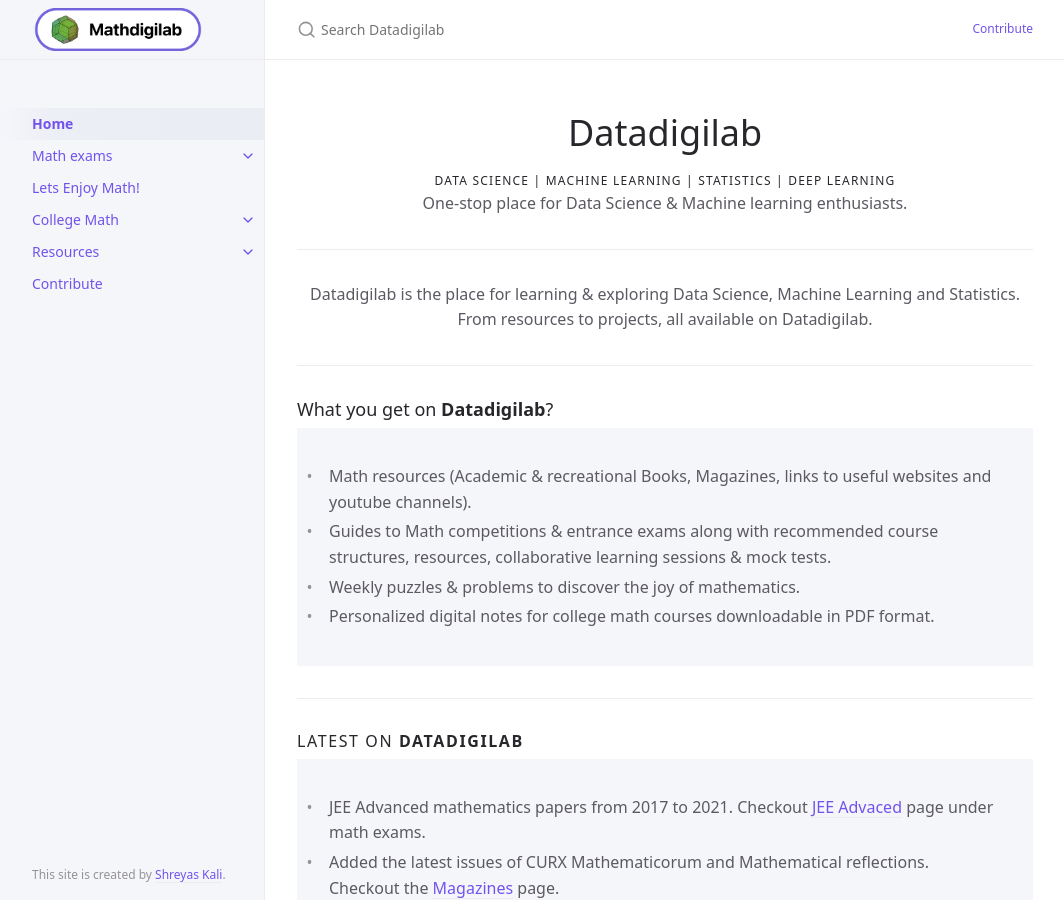
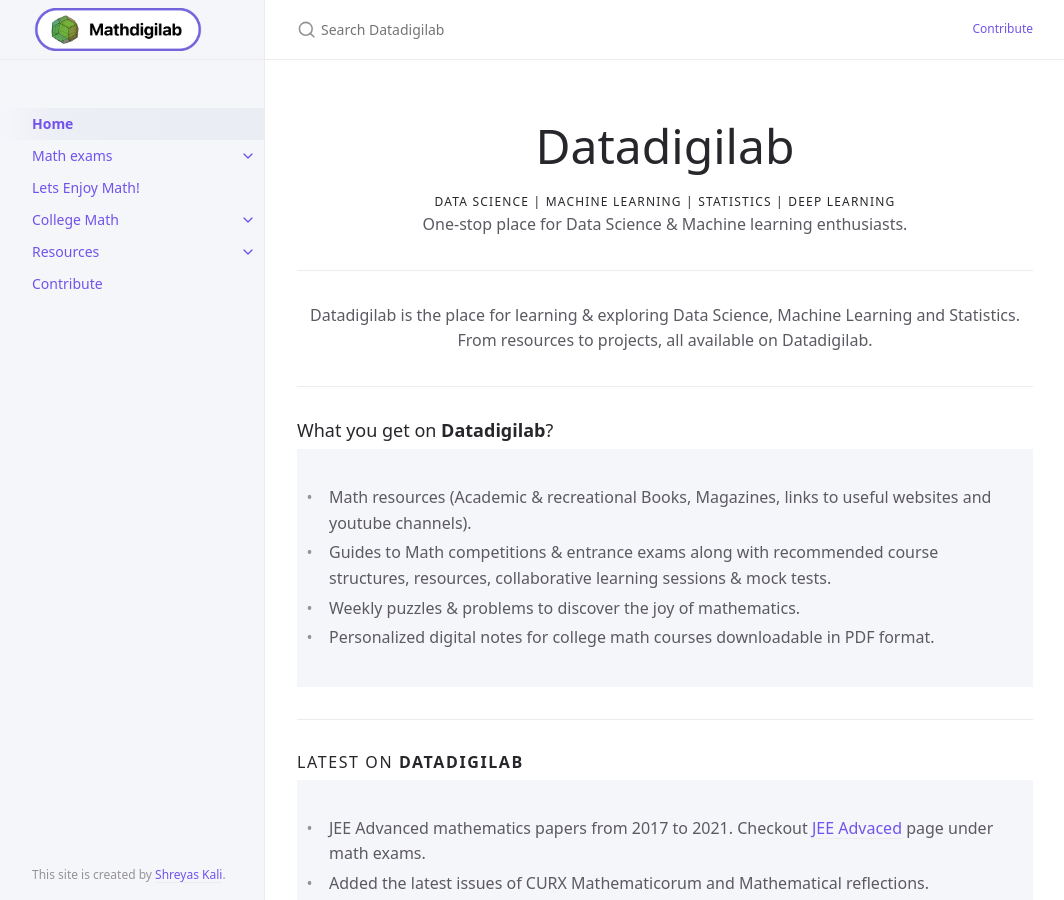
Before and after one commit to Datadigilab/datadigilab.github.io, a Jekyll site: the page built from index.md, in a window 1280 px wide and 900 px high. Shown: the whole window, without its empty margins (107-1171 px from the left). Built offline with Jekyll 4.4.1, drawn with Linux system fonts in a browser that asks for light colours; nearby versions of some CDN libraries.

Commit message:
Update index.md

```diff
--- a/index.md
+++ b/index.md
@@ -13,6 +13,7 @@ permalink: /
  </p>--->
 
 <h1 align="center"><strong> Datadigilab </strong></h1>
+{: .fw-700, .fs-10}
 
 <h4 align="center">Data Science | Machine Learning | Statistics | Deep Learning</h4>
 <p align="center">One-stop place for Data Science & Machine learning enthusiasts.</p>
```
